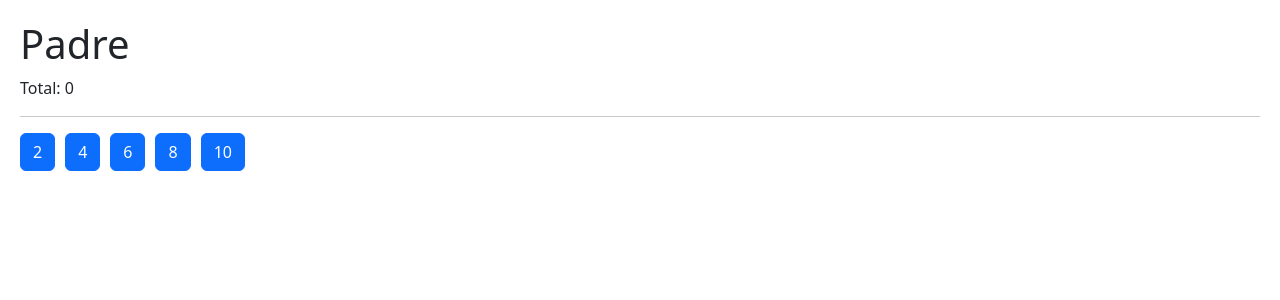
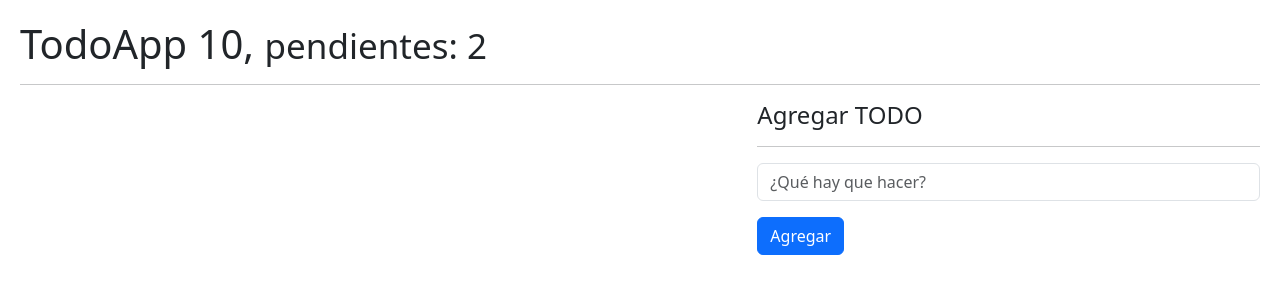
Before and after one commit to Jesus1508/react2023, a React (Vite) app in the folder 05-hook-app/: page / in a window 1280 px wide. Shown: the top 300 px of the page. Built offline with nearby package versions, Linux system fonts and the light colour scheme.

Commit message:
Iniciando tareascon useReducer de React

```diff
--- /dev/null
+++ b/05-hook-app/src/08-useReducer/TodoAdd.jsx
@@ -0,0 +1,43 @@
+import { useForm } from "../hooks/useForm"
+
+export const TodoAdd = ( { onNewTodo } ) => {
+
+    const { description, onInputChange, onResetForm } = useForm({
+        description: ''
+    })
+
+    const onFormSubmit = ( event ) => {
+        event.preventDefault()
+
+        if ( description.length <= 1 ) return
+
+        const newTodo = {
+            id: new Date().getTime(),
+            description,
+            done: false
+        }
+
+        onNewTodo( newTodo )
+        onResetForm()
+    }
+
+    return (
+        <form onSubmit={ onFormSubmit }>
+            <input
+                type="text"
+                placeholder="¿Qué hay que hacer?"
+                className="form-control"
+                name='description'
+                value={ description }
+                onChange={onInputChange}
+            />
+
+            <button
+                type="submit"
+                className="btn btn-primary mt-3"
+            >
+                Agregar
+            </button>
+        </form>
+    )
+}
--- /dev/null
+++ b/05-hook-app/src/08-useReducer/TodoApp.jsx
@@ -0,0 +1,58 @@
+import { useEffect, useReducer } from "react"
+import { todoReducer, TodoAdd, TodoList} from './'
+
+const initialState = [
+    // {
+    //     id: new Date().getTime(),
+    //     description: 'Recolectar la gema del alma',
+    //     done: false
+    // }
+
+]
+
+const init = () => {
+    return JSON.parse( localStorage.getItem( 'todos' ) ) || []
+}
+
+export const TodoApp = () => {
+
+    const [ todos, dispatch ] = useReducer( todoReducer,  initialState, init)
+
+    useEffect(() => {
+        localStorage.setItem( 'todos', JSON.stringify( todos ))
+    }, [todos])
+
+
+    const handleNewTodo = (todo) => {
+        const action = {
+            type: '[TODO] Add Todo',
+            payload: todo
+        }
+
+        dispatch( action )
+    }
+
+    return (
+        <>
+            <h1>TodoApp 10, <small>pendientes: 2</small></h1>
+            <hr/>
+
+            <div className="row">
+                <div className="col-7">
+                    {/* TodoList */}
+                    <TodoList todos={ todos }/>
+                    {/* Fin TodoList */}
+                </div>
+
+                <div className="col-5">
+                    <h4>Agregar TODO</h4>
+                    <hr/>
+                    {/* TodoAdd onNewTodo( todo ) */}
+                    <TodoAdd onNewTodo={handleNewTodo}/>
+                    {/* Fin TodoAdd */}
+                </div>
+            </div>
+
+        </>
+    )
+}
--- /dev/null
+++ b/05-hook-app/src/08-useReducer/TodoItem.jsx
@@ -0,0 +1,8 @@
+export const TodoItem = ({ todo }) => {
+    return (
+        <li className="list-group-item d-flex justify-content-md-between">
+            <span className="align-self-center">{ todo.description }</span>
+            <button className="btn btn-danger">Borrar</button>
+        </li>
+    )
+}
--- /dev/null
+++ b/05-hook-app/src/08-useReducer/TodoList.jsx
@@ -0,0 +1,15 @@
+import { TodoItem } from './'
+
+export const TodoList = ({ todos = [] }) => {
+    return (
+        <ul className="list-group">
+            {
+                todos.map( todo => (
+                    // TodoItem....
+                    <TodoItem key={ todo.id } todo={ todo }/>
+                ))
+            }
+
+        </ul>
+    )
+}
--- /dev/null
+++ b/05-hook-app/src/08-useReducer/index.js
@@ -0,0 +1,6 @@
+export * from './TodoAdd'
+export * from './TodoApp'
+export * from './TodoItem'
+export * from './TodoList'
+export * from './todoReducer'
+export * from './intro-reducer'
--- /dev/null
+++ b/05-hook-app/src/08-useReducer/intro-reducer.js
@@ -0,0 +1,32 @@
+
+const initialState = [{
+    id: 1,
+    todo: 'Recolectar gema del alma',
+    done: false
+}]
+
+const todoReducer = ( state = initialState, action = {}) => {
+
+    if(action.type === '[TODO] add todo'){
+        return [ ...state, action.payload ]
+    }
+
+    return state
+}
+
+let todos = todoReducer()
+
+const newTodo = {
+    id:2,
+    todo: 'Recolectar gema del poder',
+    done: false
+}
+
+const addTodoAction = {
+    type: '[TODO] add todo',
+    payload: newTodo
+}
+
+todos = todoReducer(todos, addTodoAction)
+
+console.log({state: todos})
--- /dev/null
+++ b/05-hook-app/src/08-useReducer/todoReducer.js
@@ -0,0 +1,11 @@
+
+export const todoReducer = ( initialState = [], action ) => {
+
+    switch (action.type) {
+        case '[TODO] Add Todo':
+            return [ ...initialState, action.payload ]
+
+        default:
+            return initialState
+    }
+}
--- a/05-hook-app/src/main.jsx
+++ b/05-hook-app/src/main.jsx
@@ -1,3 +1,4 @@
+/* eslint-disable no-unused-vars */
 import React from 'react'
 import ReactDOM from 'react-dom/client'
 
@@ -11,13 +12,14 @@ import ReactDOM from 'react-dom/client'
 // import { MemoHook } from './06-memos/MemoHook'
 // import { Memorize } from './06-memos/Memorize'
 // import { MultipleCustomHooks } from './03-examples/MultipleCustomHooks'
-import { Padre } from './07-tarea-memo/Padre'
+// import { Padre } from './07-tarea-memo/Padre'
 // import { SimpleForm  from './02-useEffect/SimpleForm'
-
+// import './08-useReducer/intro-reducer'
+import { TodoApp } from './08-useReducer/TodoApp'
 import './index.css'
 
 ReactDOM.createRoot(document.getElementById('root')).render(
-    <Padre/>
+    <TodoApp/>
 )
 
 
@@ -33,4 +35,5 @@ ReactDOM.createRoot(document.getElementById('root')).render(
     {/* <Memorize/> */}
     {/* <MemoHook/> */}
     {/* <CallbackHook/> */}
+    {/*<Padre/> */}
   {/* </React.StrictMode>, */}
```
